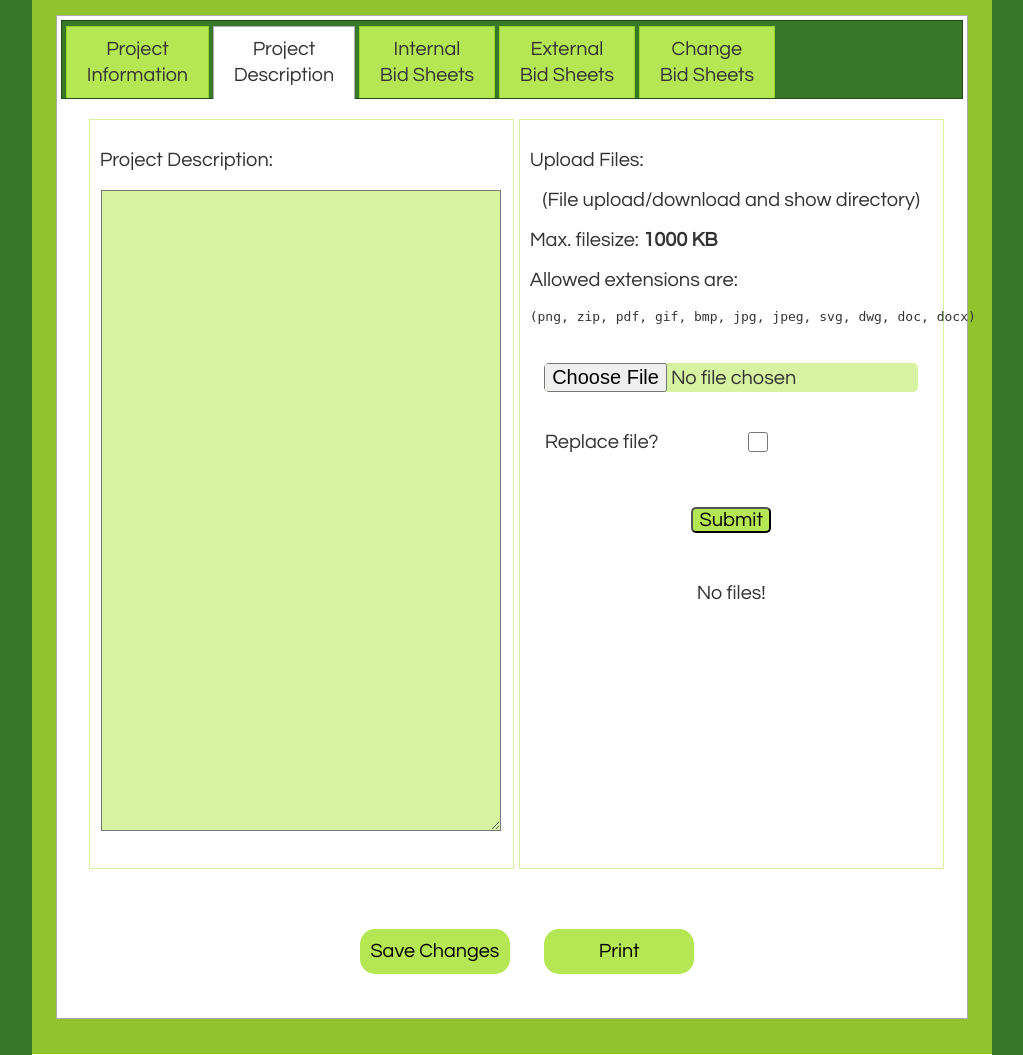
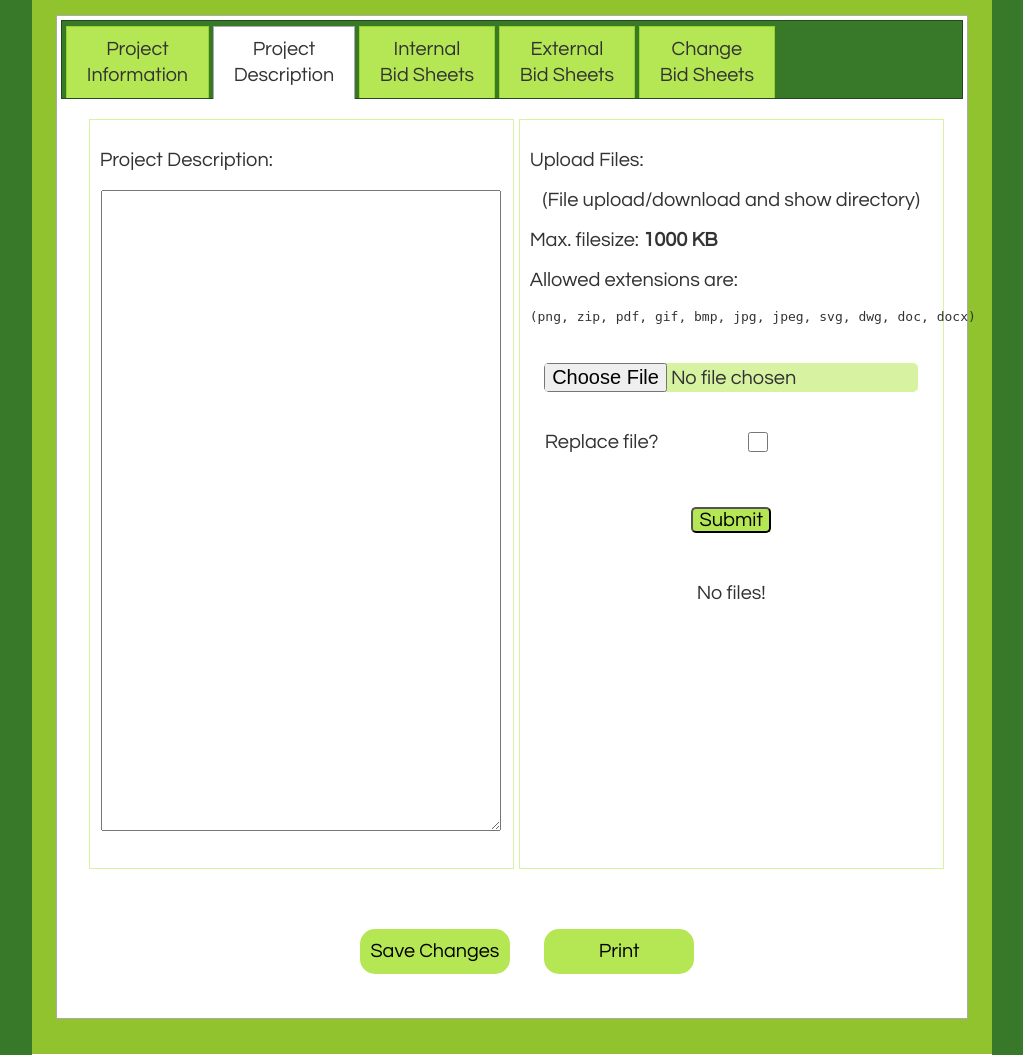
Before and after one commit to teamgreen/bidwell, a PHP site: page /project.php in a window 1280 px wide. Shown: the part 173-1228 px from the top of the page, without its empty margins (128-1151 px from the left). Run offline with PHP 8.4, Linux system fonts and the light colour scheme; the visitor is signed in with stand-in values (Sample User, id 1); data that the repository does not hold is empty; some libraries are stand-ins or nearby versions; some web fonts are replaced.

Commit message:
Made slight changes
minor changes

```diff
--- a/webdev/css/project-tab2.css
+++ b/webdev/css/project-tab2.css
@@ -67,8 +67,10 @@ pre.left{
 	float: left;
 }
 
+
+
 textarea.project-tab2-textarea{
-	background-color: #d7f3a1;
+
 	width:inherit;
 	height: 400px;
 	margin:0;
```
